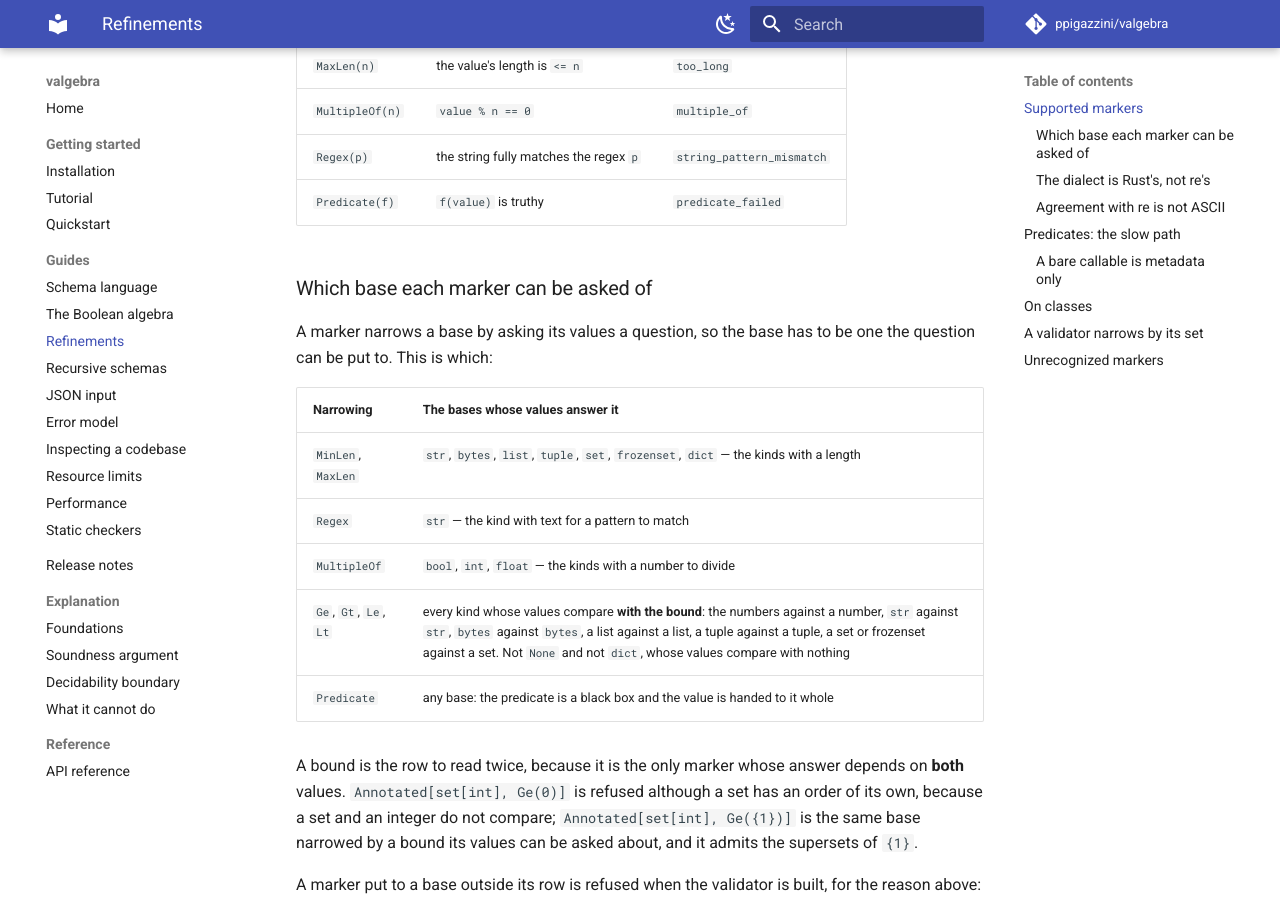
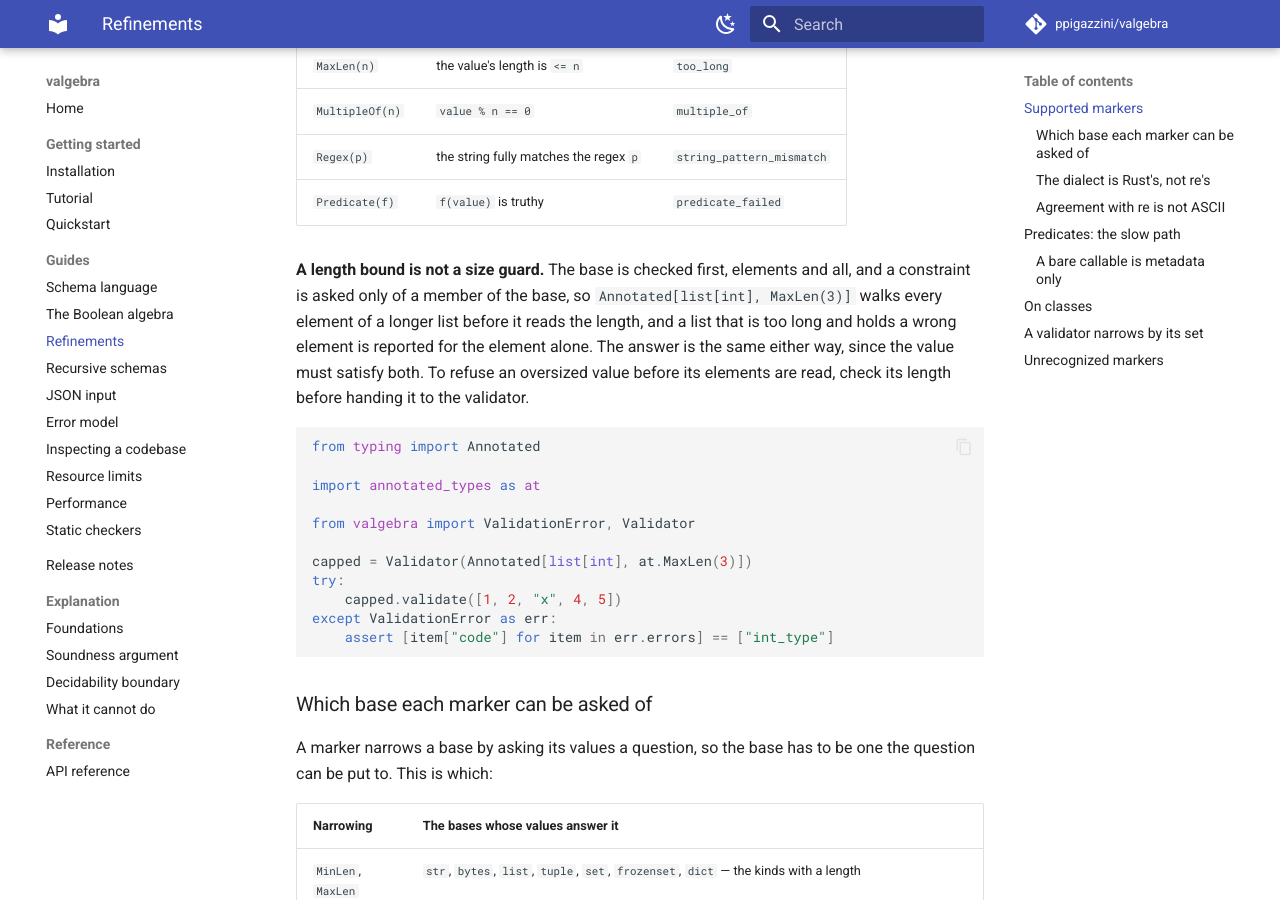
Before and after one commit to ppigazzini/valgebra, an MkDocs documentation site: the page built from docs/05-refinements.md, in a window 1280 px wide and 900 px high, scrolled down 1387 px. Built offline with MkDocs 1.6.1 and Material for MkDocs 9.7.7, drawn with Linux system fonts in a browser that asks for light colours; comment, search, counter and statistics services are not loaded.

Commit message:
docs: a length bound is not a size guard
The refinements page says what a length bound on a container does and
does not do. The base is checked first, elements and all, and a
constraint is asked only of a member of the base, so a list longer than
its MaxLen is walked element by element before its length is read, and
one that is too long and holds a wrong element is reported for the
element alone. The answer is the same either way; a caller who must
refuse an oversized value before its elements are read checks its length
first.

````diff
--- a/docs/05-refinements.md
+++ b/docs/05-refinements.md
@@ -66,6 +66,28 @@ is one `is_subtype_of` pays for.
 | `MultipleOf(n)` | `value % n == 0` | `multiple_of` |
 | `Regex(p)` | the string fully matches the regex `p` | `string_pattern_mismatch` |
 | `Predicate(f)` | `f(value)` is truthy | `predicate_failed` |
+
+**A length bound is not a size guard.** The base is checked first, elements
+and all, and a constraint is asked only of a member of the base, so
+`Annotated[list[int], MaxLen(3)]` walks every element of a longer list before
+it reads the length, and a list that is too long and holds a wrong element is
+reported for the element alone. The answer is the same either way, since the
+value must satisfy both. To refuse an oversized value before its elements are
+read, check its length before handing it to the validator.
+
+```python
+from typing import Annotated
+
+import annotated_types as at
+
+from valgebra import ValidationError, Validator
+
+capped = Validator(Annotated[list[int], at.MaxLen(3)])
+try:
+    capped.validate([1, 2, "x", 4, 5])
+except ValidationError as err:
+    assert [item["code"] for item in err.errors] == ["int_type"]
+```
 
 ### Which base each marker can be asked of
 
````
